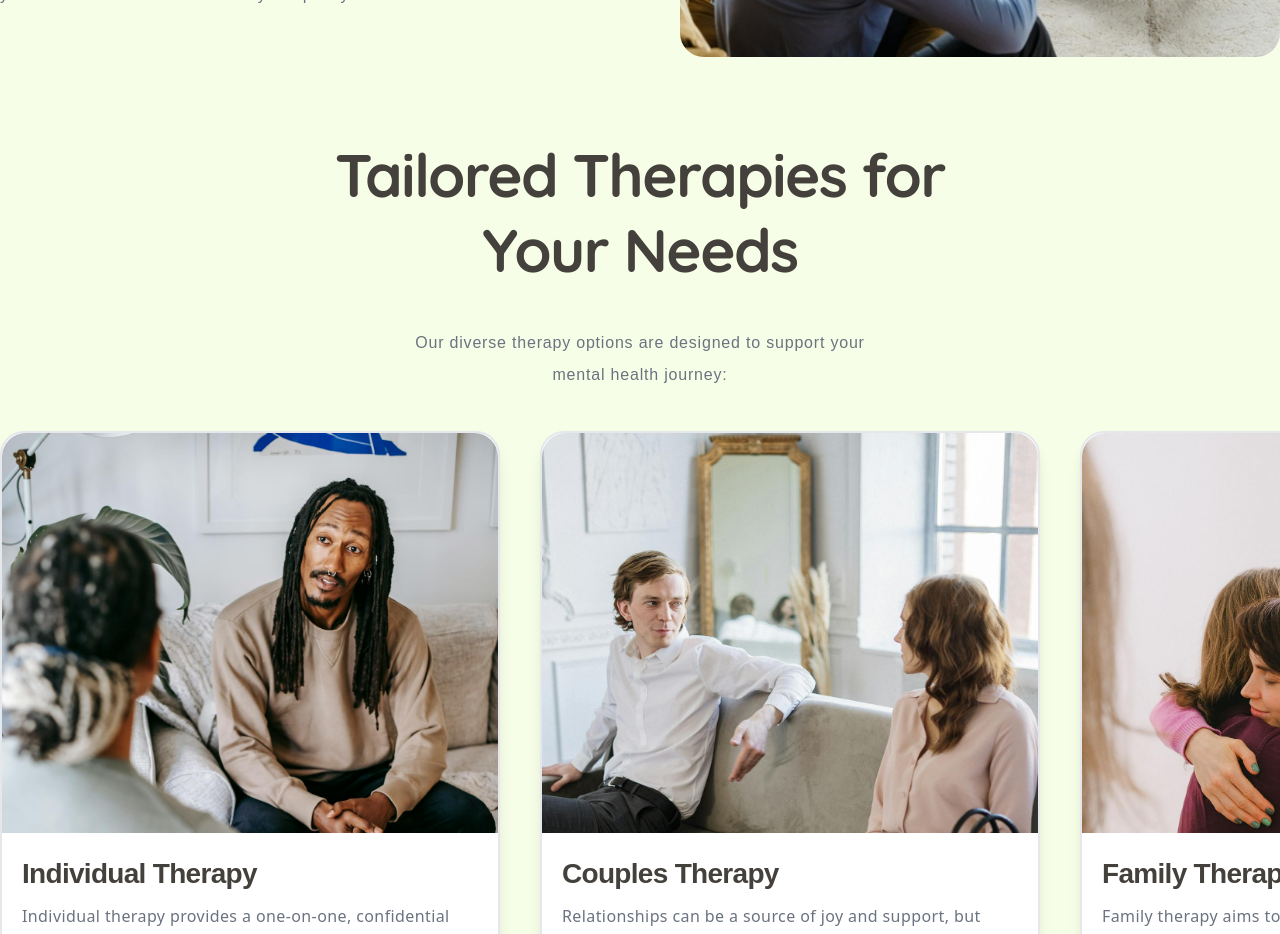
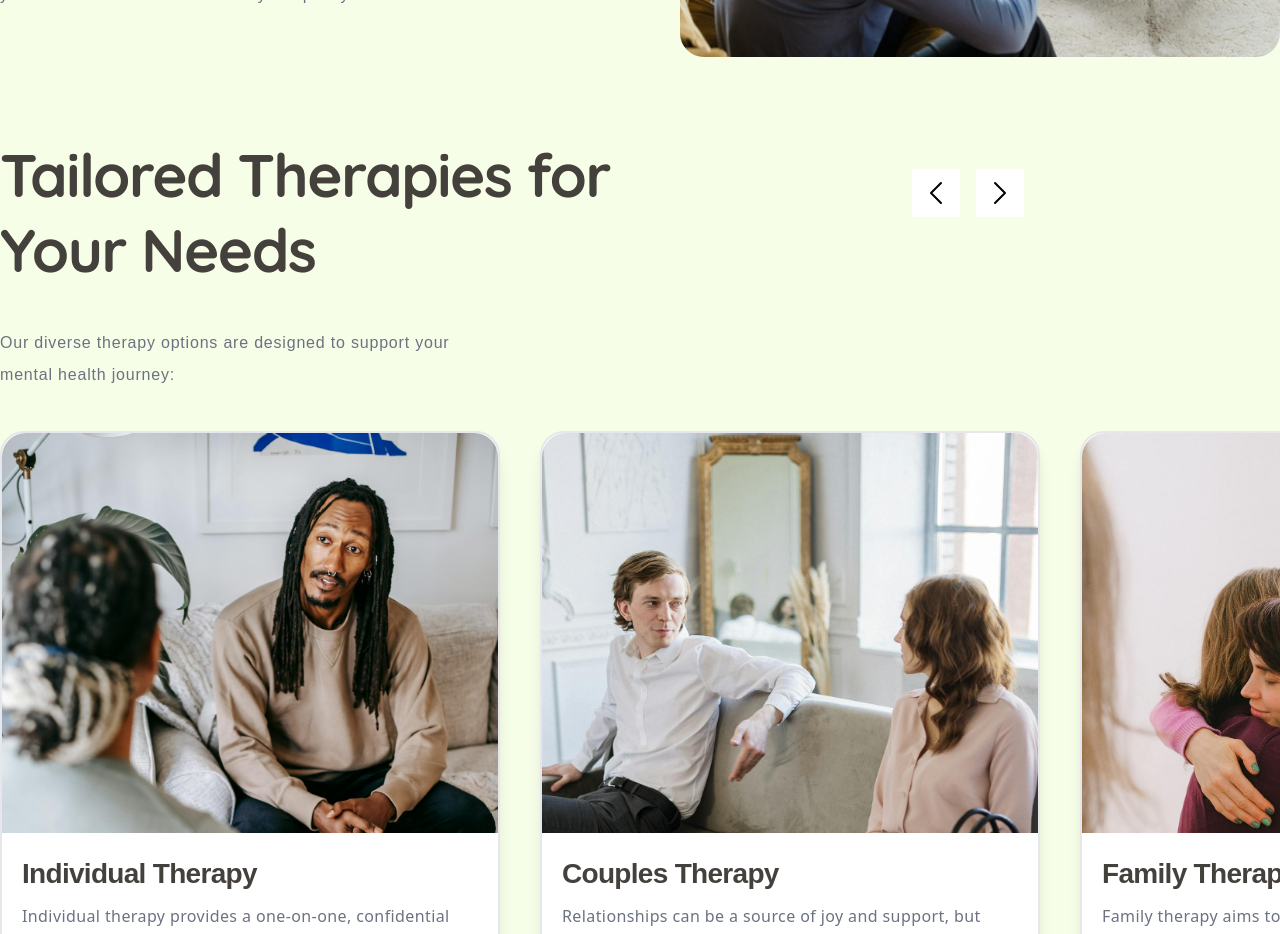
Before and after one commit to Quincy-Fer/Harmony-Therapy-Website, a React (Vite) app: page / in a window 1280 px wide. Shown: the part 1640-2574 px from the top of the page. Built offline with nearby package versions, Linux system fonts and the light colour scheme.

Commit message:
Replace icons

```diff
--- a/src/Sections/Therapies.jsx
+++ b/src/Sections/Therapies.jsx
@@ -1,11 +1,12 @@
 import { THERAPIES } from "../constants";
 import TherapyCard from "../Components/TherapyCard";
+import { chevronLeft, chevronRight } from "../assets/icons";
 
 const Therapies = () => {
   return (
     <section className="max-w-[1440px] mx-auto pt-20" id="therapies">
-      <div className="flex justify-center">
-        <div className="flex flex-col text-center">
+      <div className="flex justify-start gap-48">
+        <div className="flex flex-col ">
           <h2
             className="text-stone-700 text-[60px] max-w-[720px] font-bold font-quicksand
          leading-tight tracking-tight"
@@ -14,11 +15,16 @@ const Therapies = () => {
           </h2>
           <p
             className="font-nunito max-w-[500px] text-base text-gray-500 tracking-wider leading-loose
-          mt-10 self-center "
+          mt-10  "
           >
             Our diverse therapy options are designed to support your mental
             health journey:
           </p>
+        </div>
+
+        <div className="flex h-20 w-20 gap-4 rounded-3xl place-items-end">
+          <img src={chevronLeft} alt="button to scroll left" className="w-12" />
+          <img src={chevronRight} alt="button to scroll right" className="w-12" />
         </div>
       </div>
       <div className="flex overflow-x-auto gap-10 hide-scrollbar">
```
Also changed, not shown: src/assets/Icons/Tailless-Line-Arrow-Left-1--Streamline-Core.png (added), src/assets/Icons/Tailless-Line-Arrow-Right-1--Streamline-Core.png (added).
